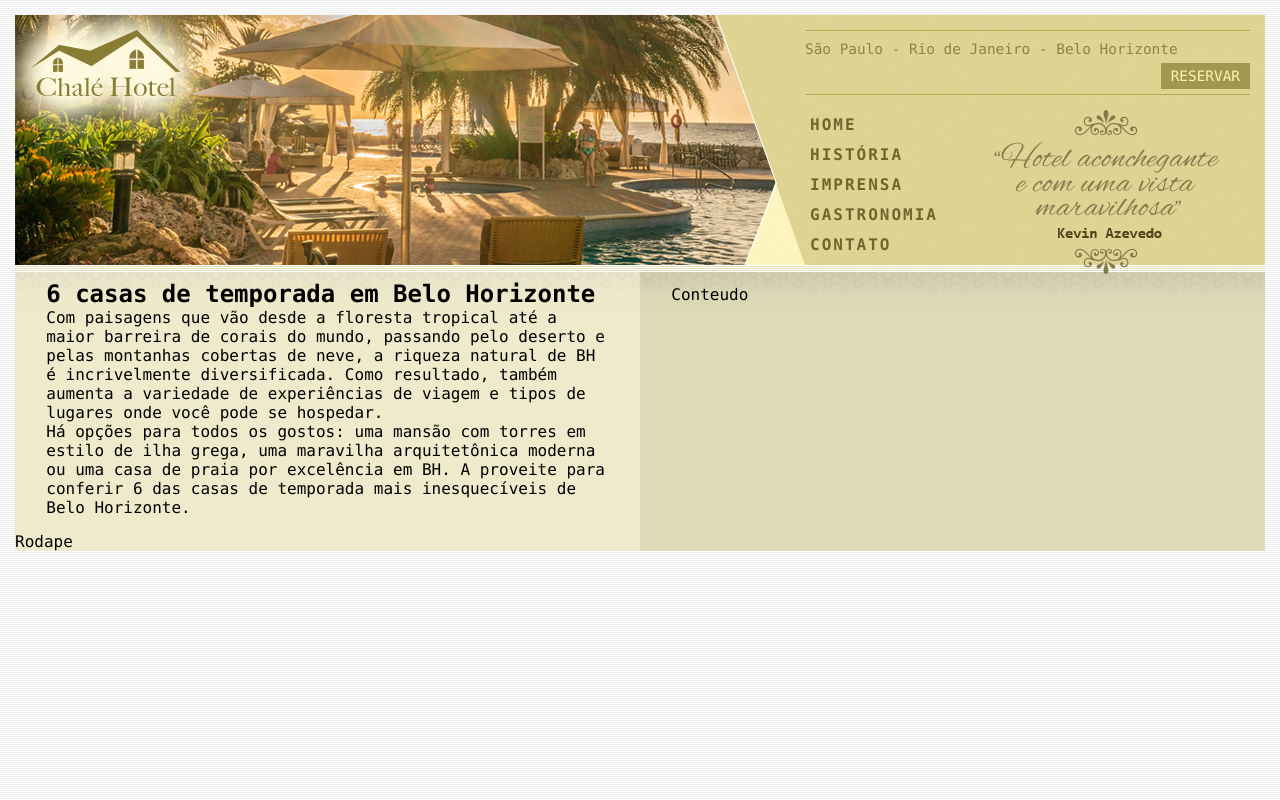
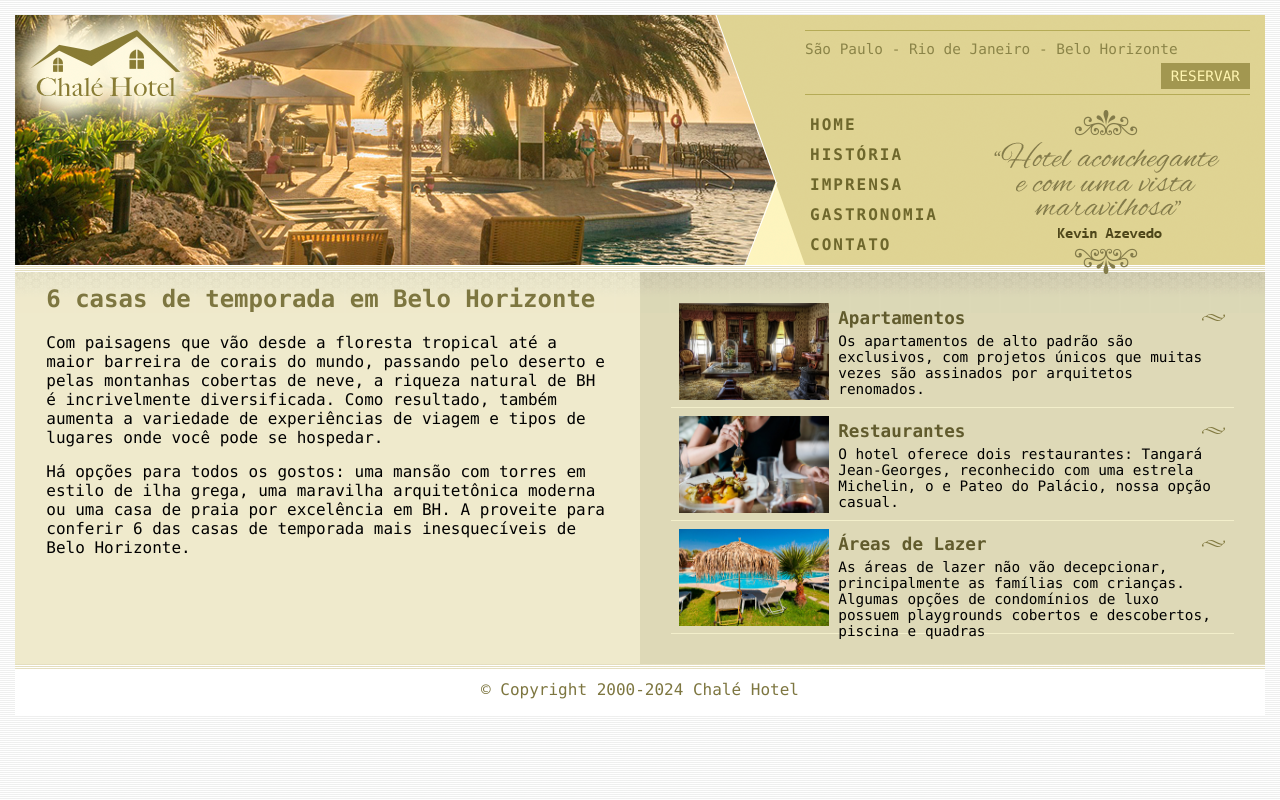
Before and after one commit to kevinazevedo/chale-hotel-html, a plain HTML site: page src/index.html in a window 1280 px wide. Drawn offline with Linux system fonts and the light colour scheme.

Commit message:
Conteúdo lateral e rodapé

```diff
--- a/src/css/style.css
+++ b/src/css/style.css
@@ -128,6 +128,10 @@ ul#navegacao a:hover {
     padding: 15px 0px;
 }
 
+#area-principal p {
+    margin-top: 15px;
+}
+
 #area-lateral {
     float: right;
     width: 50%;
@@ -142,4 +146,49 @@ ul#navegacao a:hover {
 
 #rodape {
     clear: both;
+    padding: 16px;
+    background: white url(../img/bg-rodape.png) repeat-x top;
+    color: #7d7640;
+    text-align: center;
 }
+
+/* Formatações de textos */
+h2 {
+    color: #7d7640;
+    font-size: 1.5em;
+    padding: 5px 0px;
+}
+
+p {
+    font-size: 1em;
+    margin-bottom: 10px;
+}
+
+/* Formatações da Área lateral */
+#beneficios li {
+    padding: 8px;
+    border-bottom: 1px solid #f3efcb;
+    height: 6em;
+}
+
+#beneficios li a img {
+    float: left;
+    margin-right: 9px;
+}
+
+#beneficios li a p {
+    color: black;
+    font-size: 0.9em;
+}
+
+#beneficios li a h3 {
+    font-size: 1.1em;
+    color: #615b2d;
+    padding: 5px 0;
+    background: url(../img/ornamento.png) no-repeat center right;
+}
+
+#beneficios li:hover {
+    background: #f6f3d6;
+    cursor: pointer;
+}
--- a/src/index.html
+++ b/src/index.html
@@ -68,13 +68,49 @@
             <div id="area-lateral">
                 <div class="conteudo">
                     <p>
-                        Conteudo
+                       <ul id="beneficios">
+                            <li>
+                                <a href="">
+                                    <img src="img/apartamento.jpg" width="150" alt="Apartamentos">
+                                    <h3>Apartamentos</h3>
+                                    <p>
+                                        Os apartamentos de alto padrão são exclusivos, com projetos únicos que muitas
+                                        vezes são assinados por arquitetos renomados.
+                                    </p>
+                                </a>
+                            </li>
+
+                            <li>
+                                <a href="">
+                                    <img src="img/restaurante.jpg" width="150" alt="Restaurantes">
+                                    <h3>Restaurantes</h3>
+                                    <p>
+                                        O hotel oferece dois restaurantes: Tangará Jean-Georges, reconhecido com uma
+                                        estrela Michelin, o e Pateo do Palácio, nossa opção casual.
+                                    </p>
+                                </a>
+                            </li>
+
+                            <li>
+                                <a href="">
+                                    <img src="img/piscina.jpg" width="150" alt="Áreas de Lazer">
+                                    <h3>Áreas de Lazer</h3>
+                                    <p>
+                                        As áreas de lazer não vão decepcionar, principalmente as famílias com crianças.
+                                        Algumas opções de condomínios de luxo possuem playgrounds cobertos e descobertos,
+                                        piscina e quadras
+                                    </p>
+                                </a>
+                            </li>
+                       </ul>
                     </p>
                 </div>
             </div>
 
             <div id="rodape">
-                Rodape
+                <span>
+                    &copy; Copyright 2000-2024 Chalé Hotel
+                </span>
             </div>
 
        </div>
```
